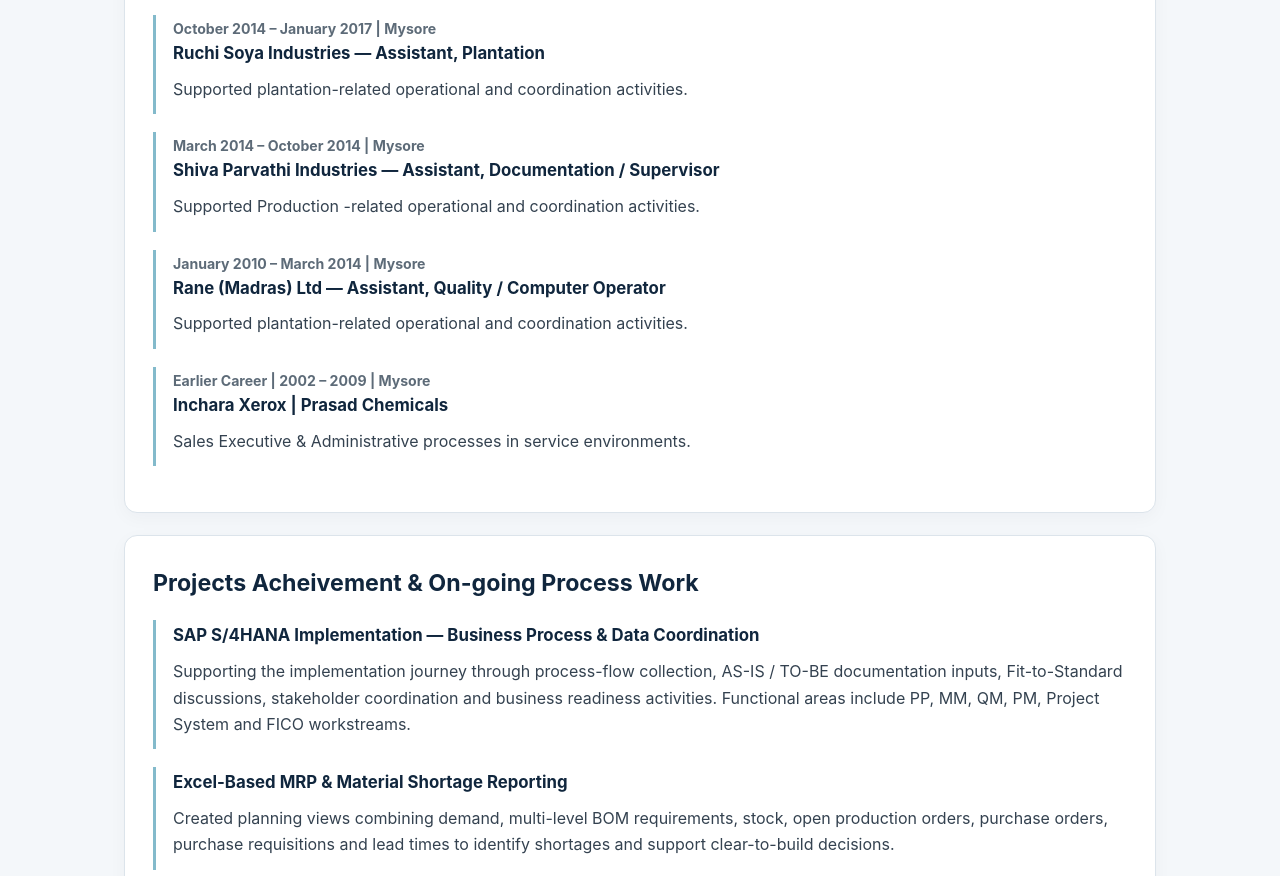
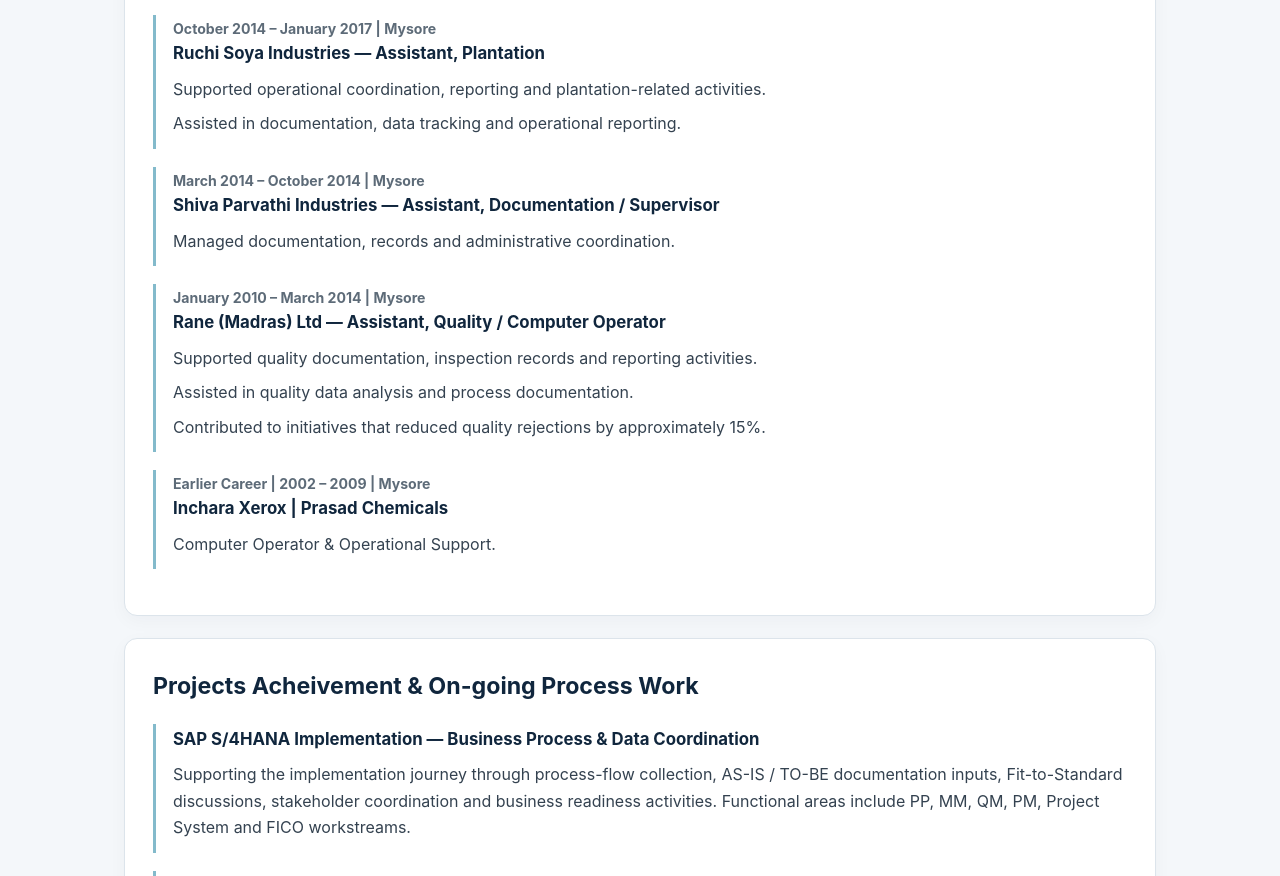
Before and after one commit to sravikumarmysore-svg/Ravikumar_S_Mysore, a plain HTML site: page index.html in a window 1280 px wide. Shown: the part 2272-3148 px from the top of the page. Drawn offline with Linux system fonts and the light colour scheme.

Commit message:
Update index.html

```diff
--- a/index.html
+++ b/index.html
@@ -111,26 +111,29 @@
     <div class="role">
       <div class="date">October 2014 – January 2017 | Mysore</div>
       <h4>Ruchi Soya Industries — Assistant, Plantation</h4>
-      <p>Supported plantation-related operational and coordination activities.</p>
+      <p>Supported operational coordination, reporting and plantation-related activities.</p>
+      <p>Assisted in documentation, data tracking and operational reporting.</p>
     </div>
 
     <div class="role">
       <div class="date">March 2014 – October 2014 | Mysore</div>
       <h4>Shiva Parvathi Industries — Assistant, Documentation / Supervisor</h4>
-      <p>Supported Production -related operational and coordination activities.</p>
+      <p>Managed documentation, records and administrative coordination.</p>
     </div>
 
     <div class="role">
       <div class="date">January 2010 – March 2014 | Mysore</div>
       <h4>Rane (Madras) Ltd — Assistant, Quality / Computer Operator</h4>
-      <p>Supported plantation-related operational and coordination activities.</p>
+      <p>Supported quality documentation, inspection records and reporting activities.</p>
+      <p>Assisted in quality data analysis and process documentation.</p>
+      <p>Contributed to initiatives that reduced quality rejections by approximately 15%.</p>
     </div>
 
 
     <div class="role">
       <div class="date">Earlier Career | 2002 – 2009 | Mysore</div>
       <h4>Inchara Xerox | Prasad Chemicals</h4>
-      <p>Sales Executive & Administrative processes in service environments.</p>
+      <p>Computer Operator & Operational Support.</p>
     </div>
   </section>
 
```
